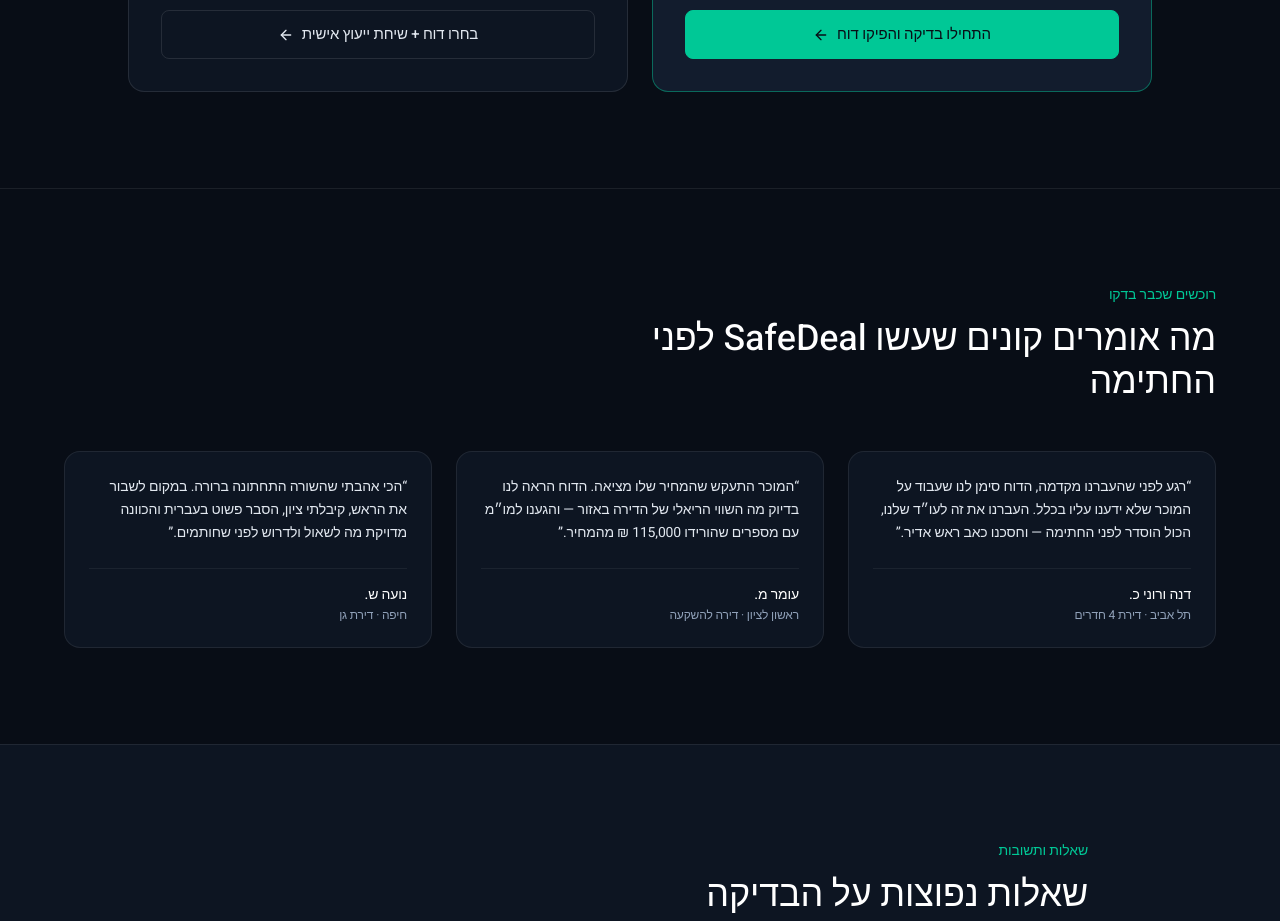
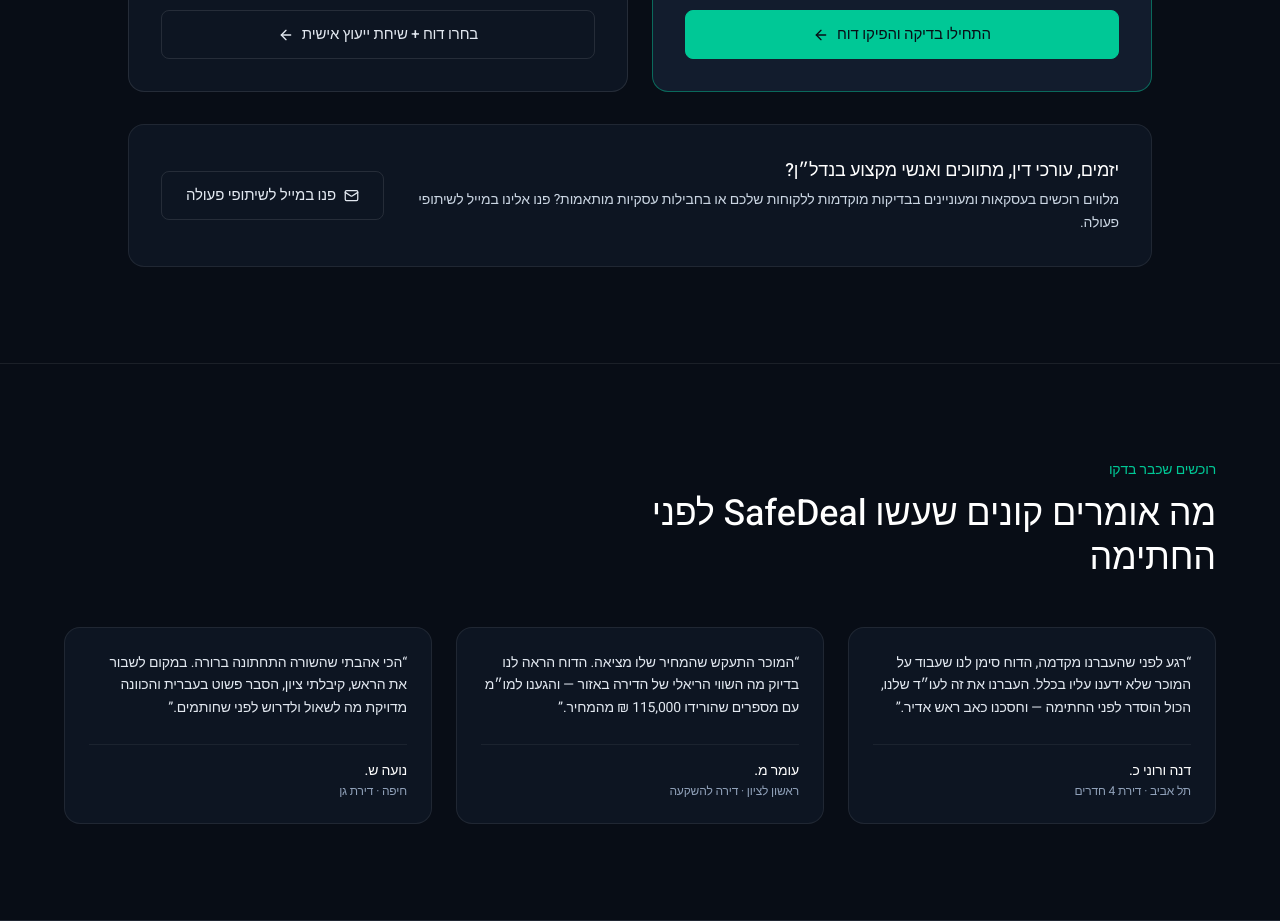
Before and after one commit to ofek-ok/safedeal, a Next.js app in the folder frontend/: page / in a window 1280 px wide. Shown: the part 4920-5841 px from the top of the page. Built offline with nearby package versions, Linux system fonts and the light colour scheme; no server answers; a web font is replaced by a local one.

Commit message:
feat(frontend): add B2B partnerships email callout below pricing cards

```diff
--- a/frontend/src/app/page.tsx
+++ b/frontend/src/app/page.tsx
@@ -684,6 +684,24 @@ export default function HomePage() {
               </Link>
             </div>
           </div>
+
+          <div className="mt-8 rounded-2xl bg-[#0D1522] border border-white/[0.08] p-6 sm:p-8 flex flex-col md:flex-row items-start md:items-center justify-between gap-6">
+            <div className="text-right">
+              <p className="text-base sm:text-lg font-medium text-white mb-1">
+                יזמים, עורכי דין, מתווכים ואנשי מקצוע בנדל״ן?
+              </p>
+              <p className="text-sm text-slate-300 leading-relaxed">
+                מלווים רוכשים בעסקאות ומעוניינים בבדיקות מוקדמות ללקוחות שלכם או בחבילות עסקיות מותאמות? פנו אלינו במייל לשיתופי פעולה.
+              </p>
+            </div>
+            <a
+              href="mailto:support@safedeal.co.il?subject=%D7%A9%D7%99%D7%AA%D7%95%D7%A3%20%D7%A4%D7%A2%D7%95%D7%9C%D7%94%20%D7%A2%D7%A1%D7%A7%D7%99%20-%20SafeDeal"
+              className="sd-btn-ghost shrink-0 w-full md:w-auto justify-center"
+            >
+              <Mail size={15} />
+              <span>פנו במייל לשיתופי פעולה</span>
+            </a>
+          </div>
         </div>
       </section>
 
```
